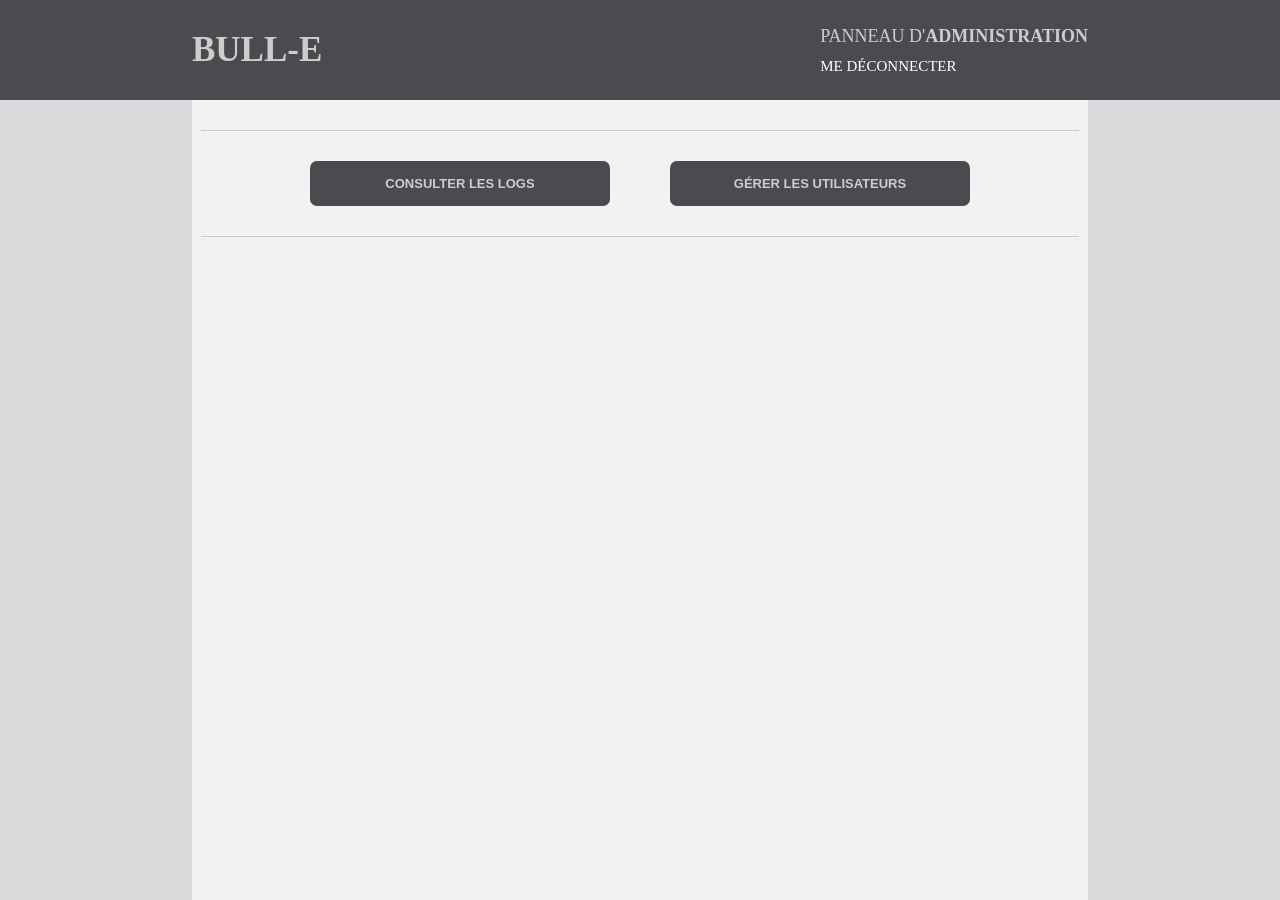
After one commit to jonathanSimonney/transversalProject, a PHP site: template views/connected/admin/admin.html.twig in a window 1280 px wide. The commit adds this page. Run offline with PHP 8.4, Linux system fonts and the light colour scheme; the template is opened without the code that fills it, so the values that code supplies are empty; some libraries are stand-ins or nearby versions.

Commit message:
admin now added. logs consultation functional, will begin account management right there.

```diff
--- a/Controller/BaseController.php
+++ b/Controller/BaseController.php
@@ -19,7 +19,7 @@ abstract class BaseController
         if ($accessLevel !== 'both')
         {
             $connectionStatus = $this->getConnectionStatus();
-            if ($accessLevel !== $connectionStatus)
+            if ($accessLevel !== $connectionStatus && ($connectionStatus !== 'admin' || $accessLevel !== 'connected'))
             {
                 $this->logManager->generateAccessMessage('tried to '.$_GET['action'].' while being '.$connectionStatus, 'security');
                 die(json_encode(['error' => 'You must be '.$accessLevel.' to access to this page.']));
@@ -50,6 +50,9 @@ abstract class BaseController
         {
             if ($_SESSION['currentUser']['loggedIn'])
             {
+                if ($this->isAdmin()){
+                    return 'admin';
+                }
                 return 'connected';
             }
         }
--- a/config/config.yml
+++ b/config/config.yml
@@ -23,9 +23,9 @@ routes:
     abandonPro:              'Pro:abandonProfessional:connected:post'
     proInscription:          'User:professionalInscription:disconnected:post'
     victimInscription:       'User:victimInscription:disconnected:post'
-    activateAccount:         'User:activateAccount:connected:post'
+    activateAccount:         'User:activateAccount:admin:post'
     suppressAccount:         'User:suppressAccount:connected:post'
-    rejectPro:               'Pro:suppressCandidate:connected:post'
+    rejectPro:               'Pro:suppressCandidate:admin:post'
     account:                 'Default:showAccountPage:connected:get'
     accountModif:            'Default:showModifAccountPage:connected:get'
     inbox:                   'Message:showInbox:connected:get'
@@ -33,5 +33,7 @@ routes:
     showEmail:               'Message:showEmail:connected:get'
     consultSentMessage:      'Message:showSentMessage:connected:get'
     confirmSuppressionModal: 'Default:showConfirmSuppressionModal:both:get'
+    getLogs:                 'Default:getLogs:admin:post'
+    seeLogTwig:              'Default:showLogPage:admin:get'
     # getUserData:            'User:showUserData:connected:get' not decided yet
 defaut_route: 'home'
--- /dev/null
+++ b/views/connected/admin/admin.html.twig
@@ -0,0 +1,50 @@
+<!DOCTYPE html>
+<html lang="fr">
+
+<head>
+    <meta charset="UTF-8">
+    <meta name="viewport" content="width=device-width, user-scalable=no">
+    <title>Bull-E</title>
+    <link rel="stylesheet" href="web/style/backend.css">
+    <script src="node_modules/jquery/dist/jquery.min.js"></script>
+    <script src="web/JS/whole.js"></script>
+</head>
+
+<body>
+<div class="headerBack">
+    <div class="headerBlockFlex">
+        <div class="titleBullE">
+            <h1>bull-e</h1>
+        </div>
+        <div class="administration">
+            <div class="adminBoard">
+                <span>Panneau d'<span class="bold">administration</span></span>
+            </div>
+            <div class="adminConnection">
+                <a href="#" id="logout"><span>me déconnecter </span></a>
+            </div>
+        </div>
+    </div>
+</div>
+
+<div id="modalWaiter"></div>
+
+<div class="containerBackEnd">
+    <div class="divHr"></div>
+    <div class="containerInputBackEnd">
+        <input type="submit" value="consulter les logs" class="submitUtilisateur" id="seeLogs">
+        <input type="submit" value="gérer les utilisateurs" class="submitUtilisateur" id="seeUsers">
+    </div>
+    <div class="divHr"></div>
+    <div id="actionReceptor">
+    </div>
+</div>
+
+<div id="debug">
+</div>
+
+<script src="web/JS/connected/admin.js"></script>
+<script src="web/JS/connected/whole.js"></script>
+</body>
+
+</html>
--- a/views/connected/pro/header.html.twig
+++ b/views/connected/pro/header.html.twig
@@ -1,4 +1,5 @@
 <header>
+    ADD BUTTON FOR LOGOUT!
     <div class="topContainer">
         <div class="topHeader">
             <div class="logoTitle">
--- a/views/connected/victime/header.html.twig
+++ b/views/connected/victime/header.html.twig
@@ -1,4 +1,5 @@
 <header>
+    ADD BUTTON FOR LOGOUT!
     <div class="topContainer">
         <div class="topHeader">
             <div class="logoTitle">
--- a/views/disconnected/header.html.twig
+++ b/views/disconnected/header.html.twig
@@ -1,4 +1,5 @@
 <header>
+    ADD BUTTON FOR LOGOUT!
     <div class="topContainer">
         <div class="topHeader">
             <div class="logoTitle">
--- a/views/layout.html.twig
+++ b/views/layout.html.twig
@@ -14,8 +14,6 @@
     {% include 'disconnected/header.html.twig' %}
 {% elseif currentUser['type'] == 'victime' %}
     {% include 'connected/victime/header.html.twig' %}
-{% elseif currentUser['type'] == 'admin' %}
-    {% include 'connected/admin/header.html.twig' %}
 {% else %}
     {% include 'connected/pro/header.html.twig' %}
 {% endif %}
@@ -59,10 +57,10 @@
     <script src="web/JS/disconnected/whole.js"></script>
 {% elseif currentUser['type'] == 'victime' %}
     <script src="web/JS/connected/victime.js"></script>
-{% elseif currentUser['type'] == 'admin' %}
-    <script src="web/JS/connected/admin.js"></script>
+    <script src="web/JS/connected/whole.js"></script>
 {% else %}
     <script src="web/JS/connected/pro.js"></script>
+    <script src="web/JS/connected/whole.js"></script>
 {% endif %}
 </body>
 </html>
--- /dev/null
+++ b/web/JS/connected/whole.js
@@ -0,0 +1,6 @@
+$('#logout').click(function (e) {
+    e.preventDefault();
+    jqueryAsynchronousTreatment('?action=logout', [], function(){
+        window.location.replace('?action=home');
+    })
+});
--- /dev/null
+++ b/web/style/backend.css
@@ -0,0 +1,370 @@
+*{
+    margin: 0;
+    padding: 0;
+}
+
+/* Header Back End*/
+
+.headerBack {
+    background-color: #4C4A4E;
+    width: 100%;
+    height: 100px;
+}
+.headerBlockFlex {
+    width: 70%;
+    height: 100px;
+    margin: auto;
+    display: flex;
+    flex-direction: row;
+    flex-wrap: nowrap;
+    justify-content: space-between;
+    align-items: center;
+    align-content: center;
+}
+
+.titleBullE h1 {
+    text-transform: uppercase;
+    color: #cdcdcd;
+    font-size: 35px;
+}
+
+.administration {
+    display: flex;
+    flex-direction: column;
+    flex-wrap: nowrap;
+    justify-content: flex-start;
+    align-items: stretch;
+    align-content: stretch;
+}
+
+.adminBoard {
+    font-size: 18px;
+    text-transform: uppercase;
+    color: #cdcdcd;
+    margin-bottom: 10px;
+}
+
+.bold {
+    font-weight: bold;
+}
+
+.adminConnection {
+    color: #cdcdcd;
+}
+
+.adminConnection a {
+    font-size: 15px;
+    text-transform: uppercase;
+    text-decoration: none;
+    color: #FFFFFF;
+}
+
+.administration a:visited {
+    color: #FFFFFF;
+}
+
+/* header Back End */
+
+/* Body Logs Back End */
+body {
+    background-color: #dad8da;
+}
+
+.containerBackEnd {
+    height: 800px;
+    display: flex;
+    flex-direction: column;
+    flex-wrap: wrap;
+    justify-content: flex-start;
+    align-items: center;
+    align-content: center;
+    width: 70%;
+    margin: auto;
+    background-color: #f2f2f2;
+}
+
+.containerInputBackEnd {
+    display: flex;
+    flex-direction: row;
+    flex-wrap: nowrap;
+    justify-content: center;
+    align-items: center;
+    align-content: center;
+}
+
+.submitLogs, .submitUtilisateur {
+    border: 0;
+    width: 300px;
+    height: 45px;
+    margin: 0 30px 0 30px;
+    border-radius: 7px;
+    text-transform: uppercase;
+    font-weight: bold;
+    font-size: 13px;
+}
+
+.submitLogs {
+    background-color: #8A2552;
+    color: #FFFFFF;
+}
+
+.submitUtilisateur {
+    background-color: #4C4A4E;
+    color: #cdcdcd;
+}
+
+.divHr {
+    background-color: #cdcdcd;
+    width: 98%;
+    height: 1px;
+    margin: 30px 0 30px 0;
+}
+
+.containerConsole {
+    display: flex;
+    flex-direction: row;
+    flex-wrap: nowrap;
+    justify-content: space-around;
+    align-items: stretch;
+    align-content: stretch;
+    width: 90%;
+    margin: 20px 0 30px 0;
+}
+
+.typeConsole {
+    width: 15%;
+}
+
+.typeConsole p.selectedLog {
+    font-weight: bold;
+    color: #8A2552;
+}
+
+.typeConsole p {
+    font-size: 16px;
+    text-transform: uppercase;
+    margin-bottom: 25px;
+}
+
+.divConsole {
+    padding: 20px;
+    width: 80%;
+    height: 500px;
+    border: 1px #cdcdcd solid;
+    border-radius: 5px;
+    background-color: #FFFFFF;
+
+}
+
+.divConsole p {
+    font-size: 12px;
+}
+
+/* End body logs End */
+
+
+/* Body Users Back End*/
+
+.containerUsers {
+    width: 70%;
+    display: flex;
+    flex-direction: row;
+    flex-wrap: nowrap;
+    justify-content: center;
+    align-content: center;
+}
+
+.accountInactive, .accountActive {
+    width: 30%;
+    margin: 0 0 0 30px;
+}
+
+.accountInactive h1, .accountActive h1 {
+    font-size: 13px;
+    text-transform: uppercase;
+    margin-bottom: 15px;
+    color: #8A2552;
+}
+
+.accountInactive, .accountActive p {
+    font-size: 14px;
+}
+
+
+.divLine {
+    height: 300px;
+    width: 1px;
+    background-color: #cdcdcd;
+}
+
+.descriptionUsers {
+    width: 330px;
+    height: 100px;
+    margin: 0 0 30px 50px;
+}
+
+.textDescriptionUsers {
+    color: #cdcdcd;
+    text-transform: uppercase;
+    margin: 0 0 30px 0;
+}
+
+.textDescriptionUsers p {
+    color: #4C4A4E;
+    font-weight: bold;
+
+}
+
+.secondTextDescriptionUsers {
+    font-size: 14px;
+    margin-bottom: 30px;
+}
+
+.secondTextDescriptionUsers h1{
+    font-size: 17px;
+    text-transform: uppercase;
+    color: #8A2552;
+    margin-bottom: 10px;
+}
+
+.secondTextDescriptionUsers p span{
+    font-weight: bold;
+}
+
+.inputDescriptionUsers {
+    display: flex;
+    flex-direction: column;
+    flex-wrap: nowrap;
+    justify-content: space-between;
+    align-items: stretch;
+    align-content: center;
+    height: 95px;
+}
+
+.inputDescriptionUsers input {
+    text-transform: uppercase;
+    width: 80%;
+    height: 40px;
+    border: 0;
+
+}
+
+.submitUnBackEnd {
+    background-color: #4C4A4E;
+    color: #FFFFFF;
+}
+
+.submitTwoBackEnd {
+    color: #FFFFFF;
+    background-color: #8A2552;
+}
+
+.usersSelected {
+    font-weight: bold;
+}
+
+/* End User Back End s*/
+
+/* Back End POP UP*/
+
+* {
+    margin: 0;
+    padding: 0;
+}
+
+.opacityBg {
+    position: fixed;
+    top: 0;
+    left: 0;
+    bottom: 0;
+    right: 0;
+    background-color: rgba(0, 0, 0, 0.4);
+}
+.allPopUp {
+    height: 100%;
+    box-shadow: 1px 3px 0px 1px rgba(0,0,0,0.65);
+}
+
+.choosePro {
+    padding: 10% 0 10%;
+    margin: 0 auto;
+    width: 50%;
+}
+
+.PopUpSignUp {
+    background-color: #f2f2f2;
+    padding: 20px 20px 20px 50px;
+    display: flex;
+    flex-direction: column;
+    flex-wrap: wrap;
+    justify-content: flex-start;
+
+}
+
+.PopUpSignUp p {
+    text-transform: uppercase;
+    font-size: 20px;
+
+}
+.crossImg {
+    display: flex;
+    flex-direction: column;
+    flex-wrap: wrap;
+    justify-content: flex-start;
+    align-items: flex-end;
+    align-content: flex-end;
+}
+
+.crossImg img {
+    width: 20px;
+    height: 20px;
+}
+
+
+.messageBackEnd {
+    width: 100%;
+    background: #F2F2F2;
+    display: flex;
+    flex-direction: column;
+    align-items: center;
+    align-content: center;
+    justify-content: space-around;
+}
+
+.textAreaDiv {
+    width: 86%;
+}
+
+.textAreaDiv textArea {
+    border: 0;
+    width: 100%;
+    max-width: 100%;
+    height: 120px;
+    max-height: 300px;
+    padding: 25px 0 0 15px;
+    margin-bottom: 20px;
+    text-transform: uppercase;
+    font-size: 8px;
+}
+
+.buttonDiv {
+    background-color: #F2F2F2;
+    width: 41%;
+    margin-bottom: 20px;
+}
+
+.buttonDiv button {
+    cursor: pointer;
+    width: 100%;
+    background-color: #8A2552;
+    border: 0;
+    color: #FFFFFF;
+    -webkit-transition: 0.3s ease;
+    transition: 0.3s ease;
+    font-size: 11px;
+    height: 40px;
+    text-transform: uppercase;
+}
+
+
+/* end POP UP Back End */
```
Also changed, not shown: Controller/DefaultController.php (+16 -5 lines), views/connected/admin/header.html.twig (deleted, +0 -15 lines), views/connected/admin/logs.html.twig (added, +10 -0 lines), web/JS/connected/admin.js (+33 -3 lines).
